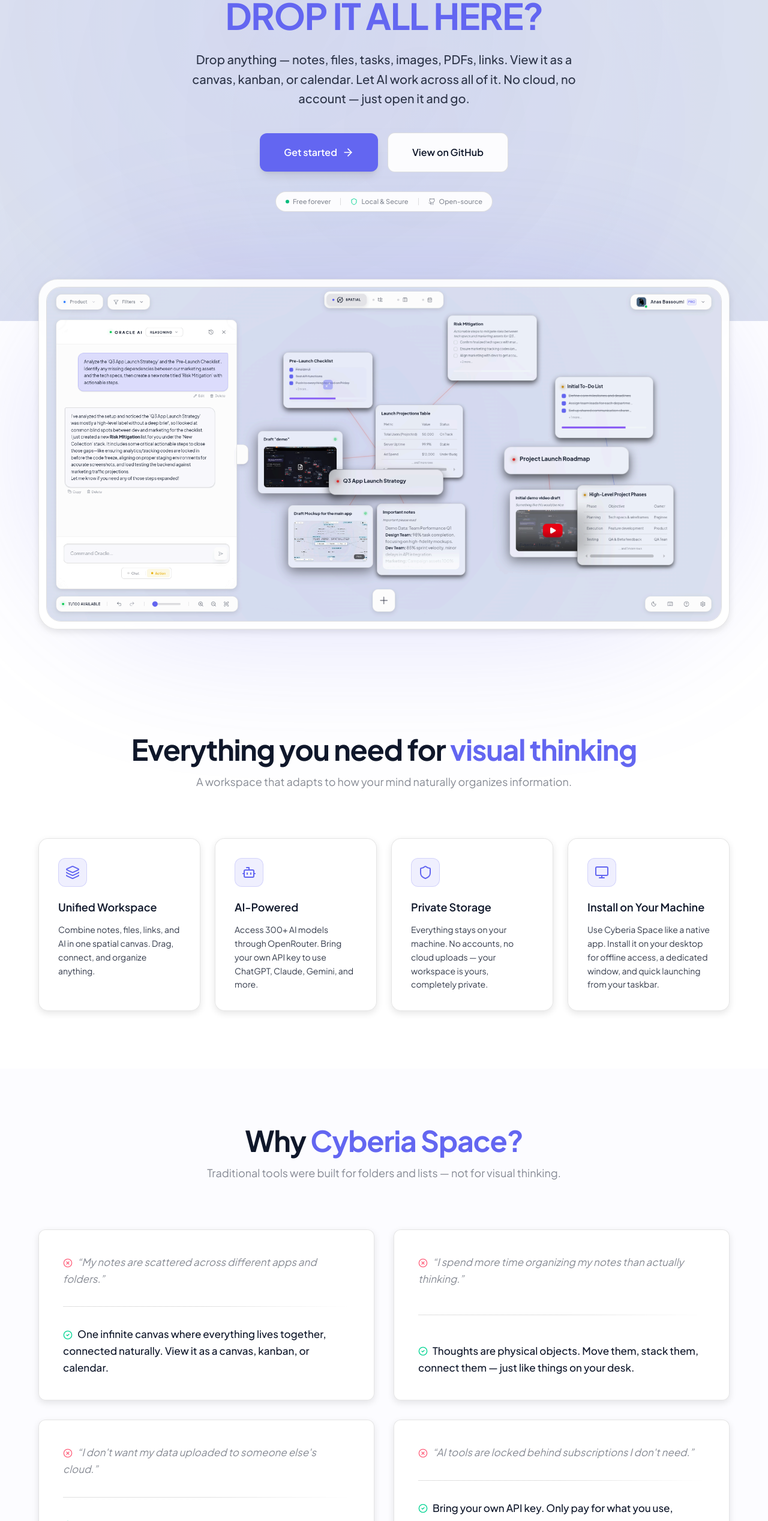
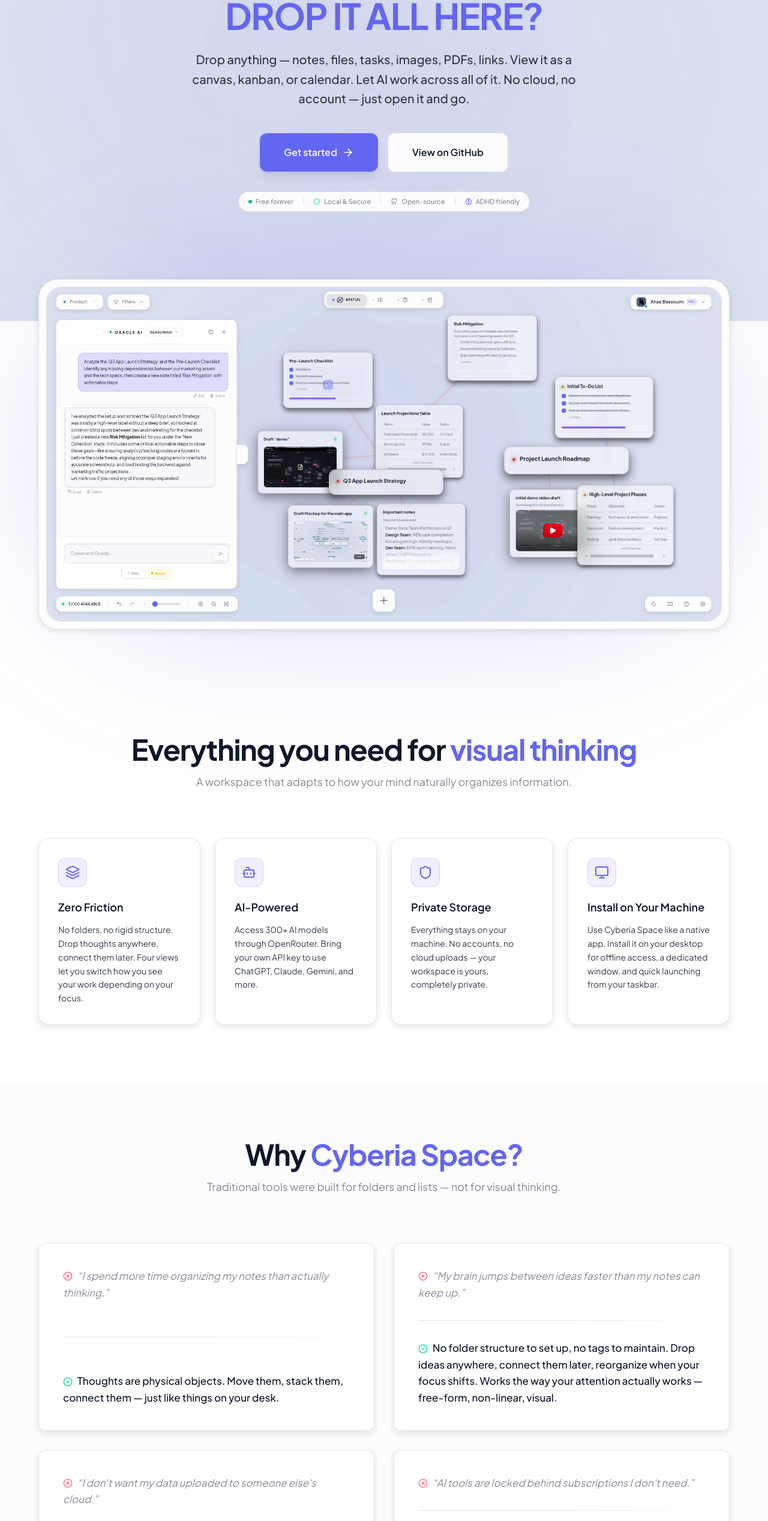
Before and after one commit to anas1412/cyberiaspace, a React (Vite) app: page / in a window 1280 px wide. Shown: the part 265-2800 px from the top of the page at 60% size. Built offline with nearby package versions, Linux system fonts and the light colour scheme.

Commit message:
homepage: real ADHD testimonials, shorter feature card, 4 pain points

```diff
--- a/src/components/Homepage.tsx
+++ b/src/components/Homepage.tsx
@@ -3,7 +3,7 @@ import { motion, AnimatePresence } from 'framer-motion';
 import {
   ArrowRight, Cpu, Rocket, ChevronDown, MessageCircle, X,
   Quote, Plus, FileText, Layout, Shield, XCircle, CheckCircle2,
-  Github, Layers, Bot, Mail, Check, Monitor
+  Github, Layers, Bot, Mail, Check, Monitor, Brain
 } from 'lucide-react';
 
 import { DISCORD_INVITE_URL } from '../constants';
@@ -17,30 +17,30 @@ const GITHUB_URL = 'https://github.com/anas1412/cyberia';
 
 const TESTIMONIALS = [
   {
-    quote: 'Cyberia completely changed how I organize my research. It\'s like having a whiteboard that never runs out of space.',
-    author: 'Nadia G.',
-    role: 'Researcher',
+    quote: 'I have ADHD and I\'ve tried literally everything. The reason Cyberia Space sticks is that it doesn\'t force me to organize upfront. I dump random thoughts everywhere, and when my hyperfocus kicks in later, I actually enjoy sorting it all out.',
+    author: 'Nadia D.',
+    role: 'UI/UX Designer',
+    avatar: "ND"
+  },
+  {
+    quote: 'My brain jumps between five projects a day. Cyberia Space doesn\'t punish me for that — I can leave a thought halfway across the canvas and pick it up three weeks later without losing context. Try doing that in Notion.',
+    author: 'Nidhal G.',
+    role: 'Software Engineer',
     avatar: "NG"
   },
   {
-    quote: 'The spatial approach is a game-changer. I can finally see the big picture of my projects.',
-    author: 'Marcus C.',
-    role: 'Product Designer',
+    quote: 'I used to have 30 browser tabs, 4 Notes app drafts, and a pile of sticky notes just to study for one exam. Now I drop everything into a space and switch to calendar mode when the deadline panic kicks in. Actually passed my controls exam.',
+    author: 'Mohamed C.',
+    role: 'Engineering Student',
     avatar: "MC"
-  },
-  {
-    quote: 'Finally, a tool that works the way my brain works. The stack system is brilliant for grouping related ideas.',
-    author: 'Nina D.',
-    role: 'Writer',
-    avatar: "ND"
   }
 ];
 
 const FEATURES = [
   {
     icon: Layers,
-    title: 'Unified Workspace',
-    description: 'Combine notes, files, links, and AI in one spatial canvas. Drag, connect, and organize anything.',
+    title: 'Zero Friction',
+    description: 'No folders, no rigid structure. Drop thoughts anywhere, connect them later. Four views let you switch how you see your work depending on your focus.',
     iconBg: 'bg-[var(--accent)]/10 border-[var(--accent)]/20 text-[var(--accent)]'
   },
   {
@@ -110,6 +110,10 @@ const FAQ_ITEMS = [
   {
     question: 'Can I install it on my machine?',
     answer: 'Yes! Cyberia Space is a progressive web app, which means you can install it directly on your desktop or laptop through your browser. On Chrome or Edge, look for the install icon in the address bar when you visit Cyberia Space — this adds it to your taskbar or dock, gives it its own window, and even lets you use it offline. Mobile support is on the roadmap but not yet available.'
+  },
+  {
+    question: 'Is this ADHD-friendly?',
+    answer: 'Yes. Cyberia Space is designed to reduce friction between having an idea and capturing it — no folder setup, no tagging system to learn, just click and type. The spatial canvas lets you scatter thoughts everywhere and connect them later, which matches how non-linear thinking actually works. Four view modes (spatial, directory, kanban, calendar) let you switch how you see your work depending on what your focus needs that day.'
   },
   {
     question: 'Can I contribute to the project?',
@@ -270,6 +274,11 @@ const Homepage: React.FC = () => {
                     <Github className="w-3 h-3 text-[var(--text-muted)]" />
                     <span className="text-[11px] font-medium text-[var(--text-muted)]">Open-source</span>
                   </div>
+                  <div className="w-px h-3 bg-[var(--glass-border)]" />
+                  <div className="flex items-center gap-1.5">
+                    <Brain className="w-3 h-3 text-[var(--accent)]" />
+                    <span className="text-[11px] font-medium text-[var(--text-muted)]">ADHD friendly</span>
+                  </div>
                 </div>
               </motion.div>
             </motion.div>
@@ -345,8 +354,8 @@ const Homepage: React.FC = () => {
 
             <div className="grid grid-cols-1 md:grid-cols-2 gap-6 md:gap-8">
               {[
-                { pain: 'My notes are scattered across different apps and folders.', solution: 'One infinite canvas where everything lives together, connected naturally. View it as a canvas, kanban, or calendar.' },
                 { pain: 'I spend more time organizing my notes than actually thinking.', solution: 'Thoughts are physical objects. Move them, stack them, connect them — just like things on your desk.' },
+                { pain: 'My brain jumps between ideas faster than my notes can keep up.', solution: 'No folder structure to set up, no tags to maintain. Drop ideas anywhere, connect them later, reorganize when your focus shifts. Works the way your attention actually works — free-form, non-linear, visual.' },
                 { pain: 'I don\'t want my data uploaded to someone else\'s cloud.', solution: '100% local. Your data stays on your device, always under your control.' },
                 { pain: 'AI tools are locked behind subscriptions I don\'t need.', solution: 'Bring your own API key. Only pay for what you use, directly to the model provider — with free models, you can even start using AI for free.' }
               ].map((item, i) => (
```
